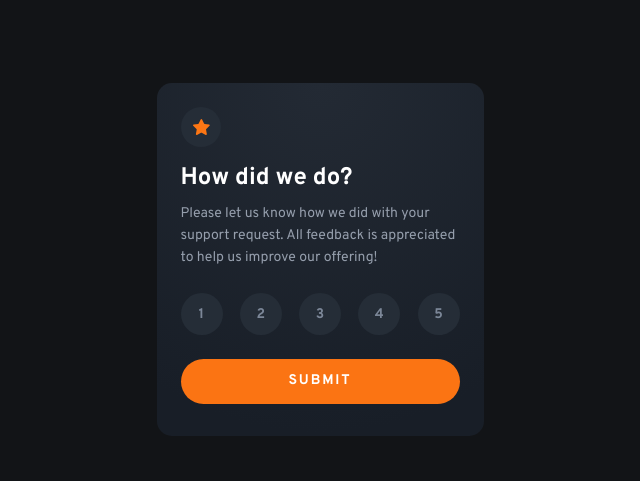
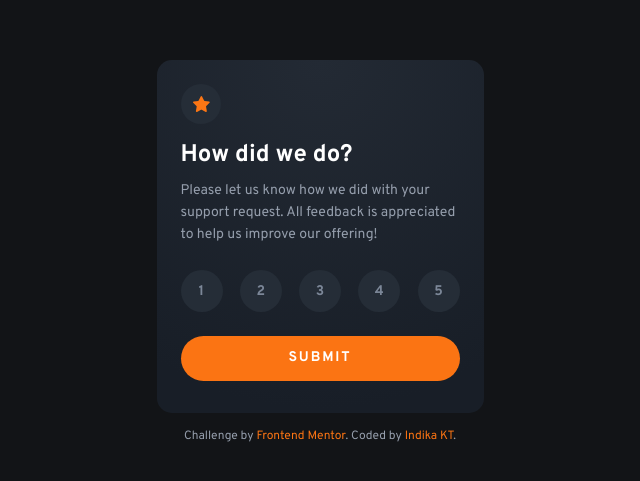
Before and after one commit to iamindika/interactive-rating-component, a React (Vite) app: page / in a window 1280 px wide. Shown: the part 141-622 px from the top of the page, without its empty margins (320-960 px from the left). Built offline with nearby package versions, Linux system fonts and the light colour scheme.

Commit message:
create footer component, define styles and render

```diff
--- a/src/App.jsx
+++ b/src/App.jsx
@@ -1,6 +1,7 @@
 import { useState } from "react";
 import Rating from "./components/Rating";
 import Result from "./components/Result";
+import Footer from "./components/Footer";
 import RATING_OPTIONS from "./utilities/constants";
 
 function App() {
@@ -31,6 +32,8 @@ function App() {
             rating={rating}
             totalRatings={RATING_OPTIONS.length}
           />}
+
+      <Footer />
     </>
   )
 }
--- /dev/null
+++ b/src/components/Footer.jsx
@@ -0,0 +1,22 @@
+const Footer = () => (
+  <footer className="footer">
+    <p className="footer-text">
+      Challenge by{' '}
+      <a
+        className="footer-link"
+        href="https://www.frontendmentor.io/challenges/interactive-rating-component-koxpeBUmI"
+        target="_blank"
+        rel="noopener noreferrer"
+      >Frontend Mentor</a>.{' '}
+      Coded by{' '}
+      <a
+        className="footer-link"
+        href="https://www.frontendmentor.io/profile/iamindika"
+        target="_blank"
+        rel="noopener noreferrer"
+      >Indika KT</a>.
+    </p>
+  </footer>
+);
+
+export default Footer;
--- a/src/index.css
+++ b/src/index.css
@@ -75,6 +75,20 @@ body {
   color: var(--orange);
 }
 
+.footer-text {
+  font-size: 12px;
+}
+
+.footer-link {
+  text-decoration: none;
+  color: var(--orange)
+}
+
+.footer-link:hover,
+.footer-link:focus {
+  opacity: 0.5;
+}
+
 /* Resuable Styles */
 .container {
   width: 87%;
@@ -87,6 +101,7 @@ body {
 /* Specific Styles */
 #root {
   display: flex;
+  flex-direction: column;
   justify-content: center;
   align-items: center;
   height: 100vh;
@@ -211,4 +226,8 @@ body {
   .description {
     margin-top: 7px;
   }
+
+  .footer-text {
+    font-size: 13px;
+  }
 }
```
